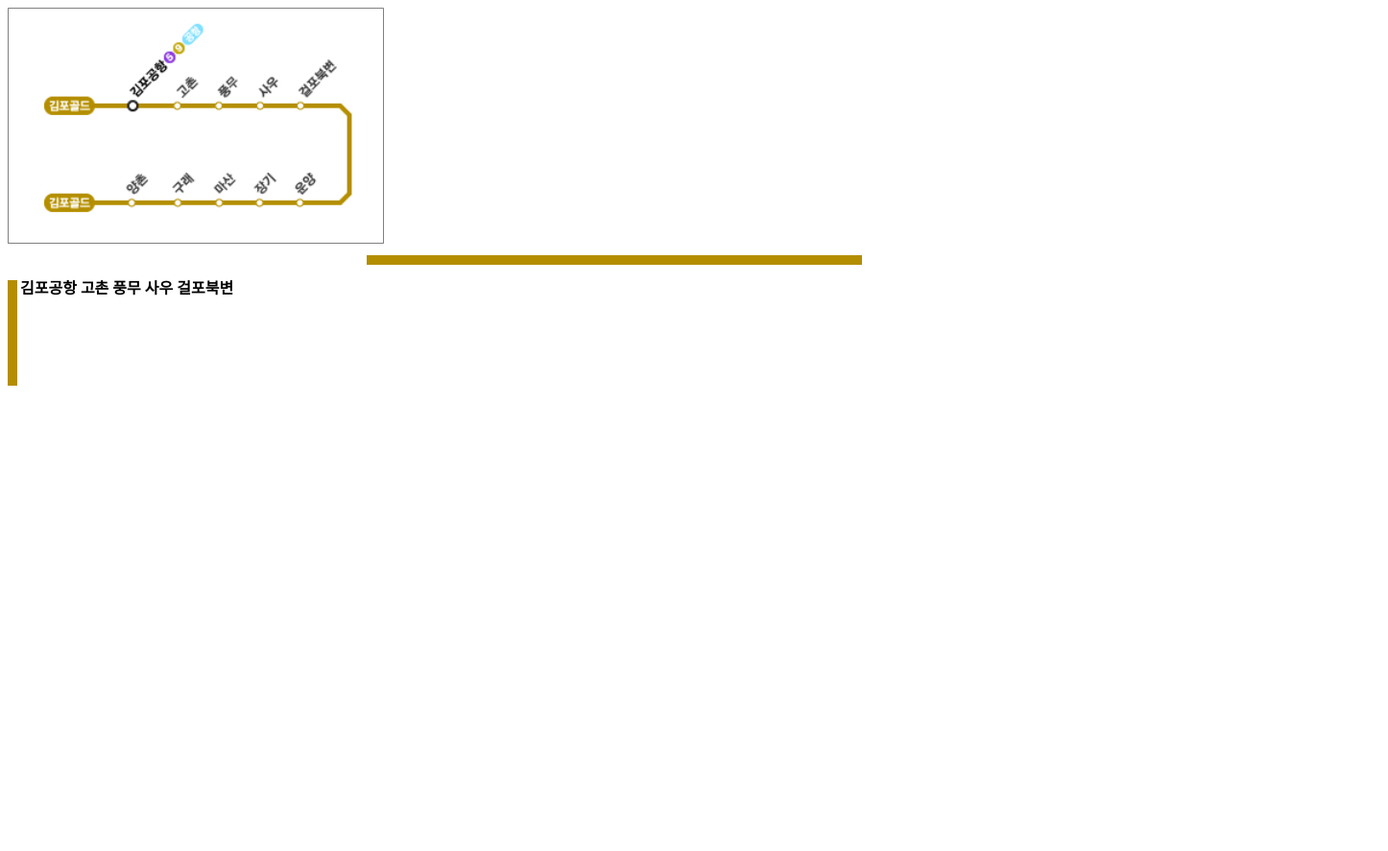
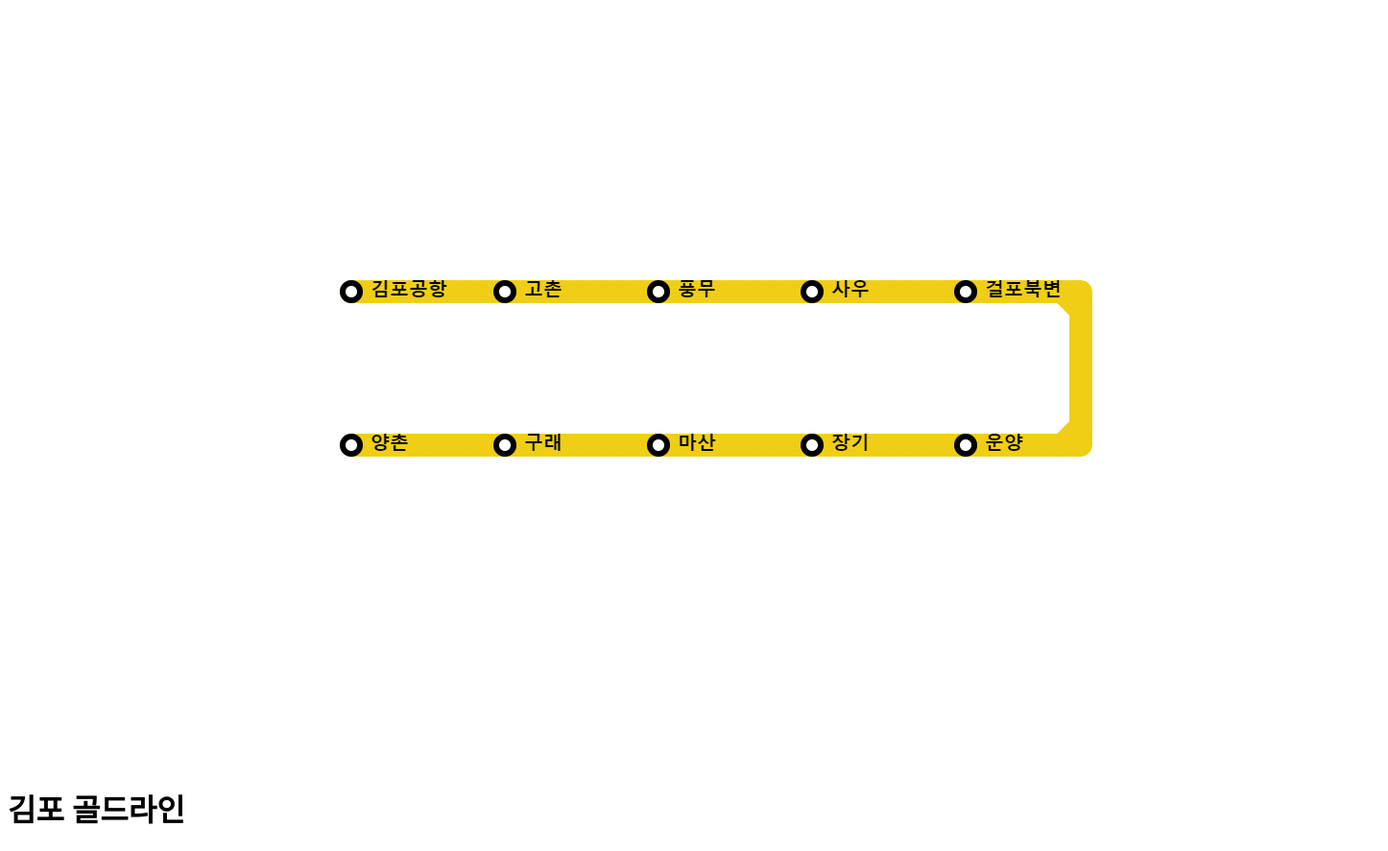
Before and after one commit to romancer06/GIMPO, a plain HTML site: page index.html in a window 1280 px wide. Shown: the whole page at 96% size, 1446 px wide, since content can reach past the window. Before the commit the page ends 800 px from the top, so only its background shows below. Drawn offline with Linux system fonts and the light colour scheme.

Commit message:
Add files via upload

```diff
--- a/index.html
+++ b/index.html
@@ -2,32 +2,11 @@
 <html lang="ko">
 <head>
     <meta charset="UTF-8">
-    <link rel="stylesheet" href="style.css">
     <title>우리 도시 김포</title>
+    <img src="사진\metromapmaker (1).png" alt="김포 골드라인 노선도" id="노선도">
+    <link href="style.css" rel="stylesheet">
 </head>
 <body>
-
-    <img id="김포 골드라인 노선도" src="./990641485D8EF7352C.png" alt="김포 골드라인 노선도">
-
-
-
-
-    <div id="노선도 선">
-        <hr class="horizontal">
-        <hr class="vertical">
-
-    </div>
-    <div>
-        <table>
-            <tr>
-                <th>김포공항</th>
-                <th>고촌</th>
-                <th>풍무</th>
-                <th>사우</th>
-                <th>걸포북변</th>
-            </tr>
-
-        </table>
-    </div>
+    <h1>김포 골드라인</h1>
 </body>
 </html>
--- a/style.css
+++ b/style.css
@@ -1,12 +1,3 @@
-.horizontal {
-    border: 5px solid #b48e00;
-    width: 40%;
+.노선도{
 
 }
-
-.vertical {
-    border: 5px solid #b48e00;
-    width: 0%;
-    height: 100px;
-    float: inline-start;
-}
```
Also changed, not shown: 사진/metromapmaker (1).png (added).
